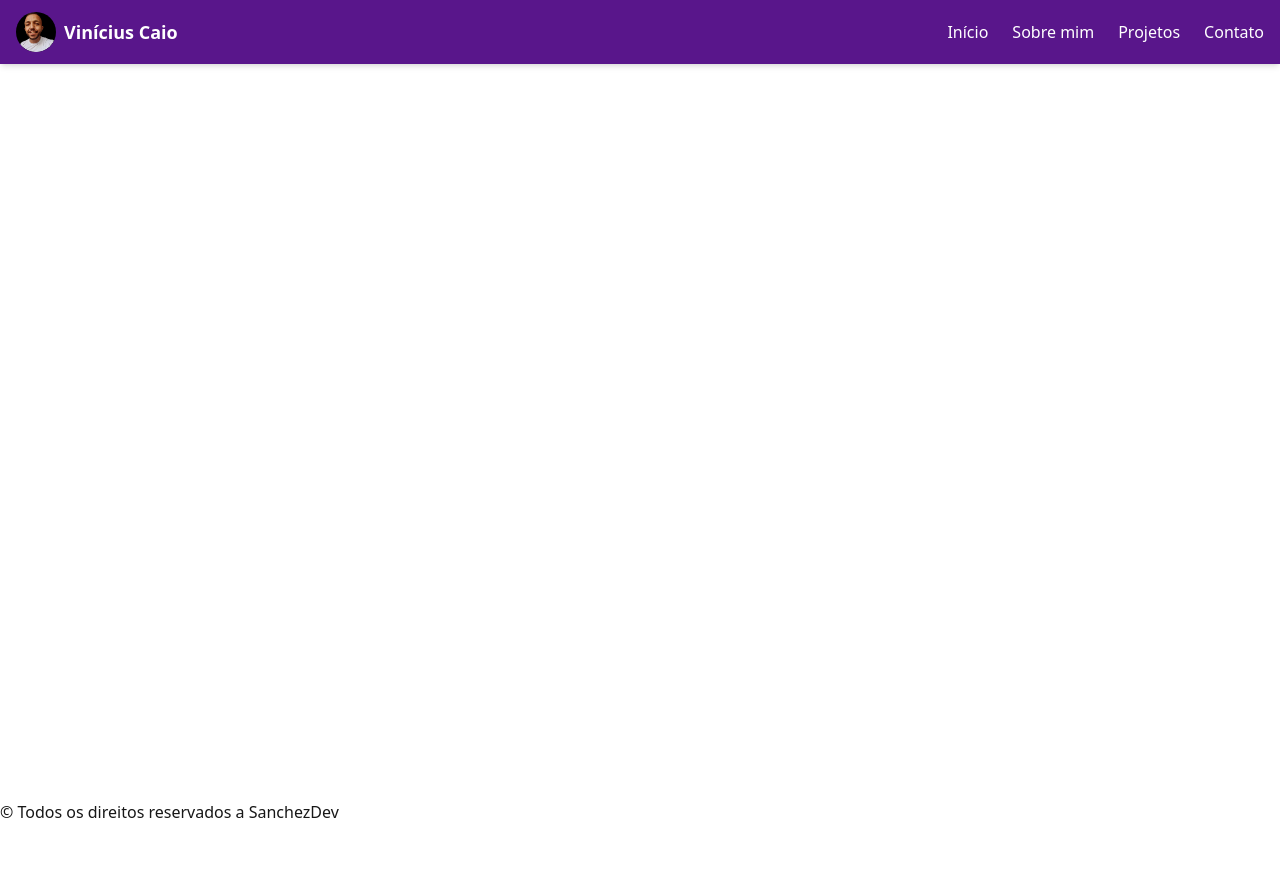
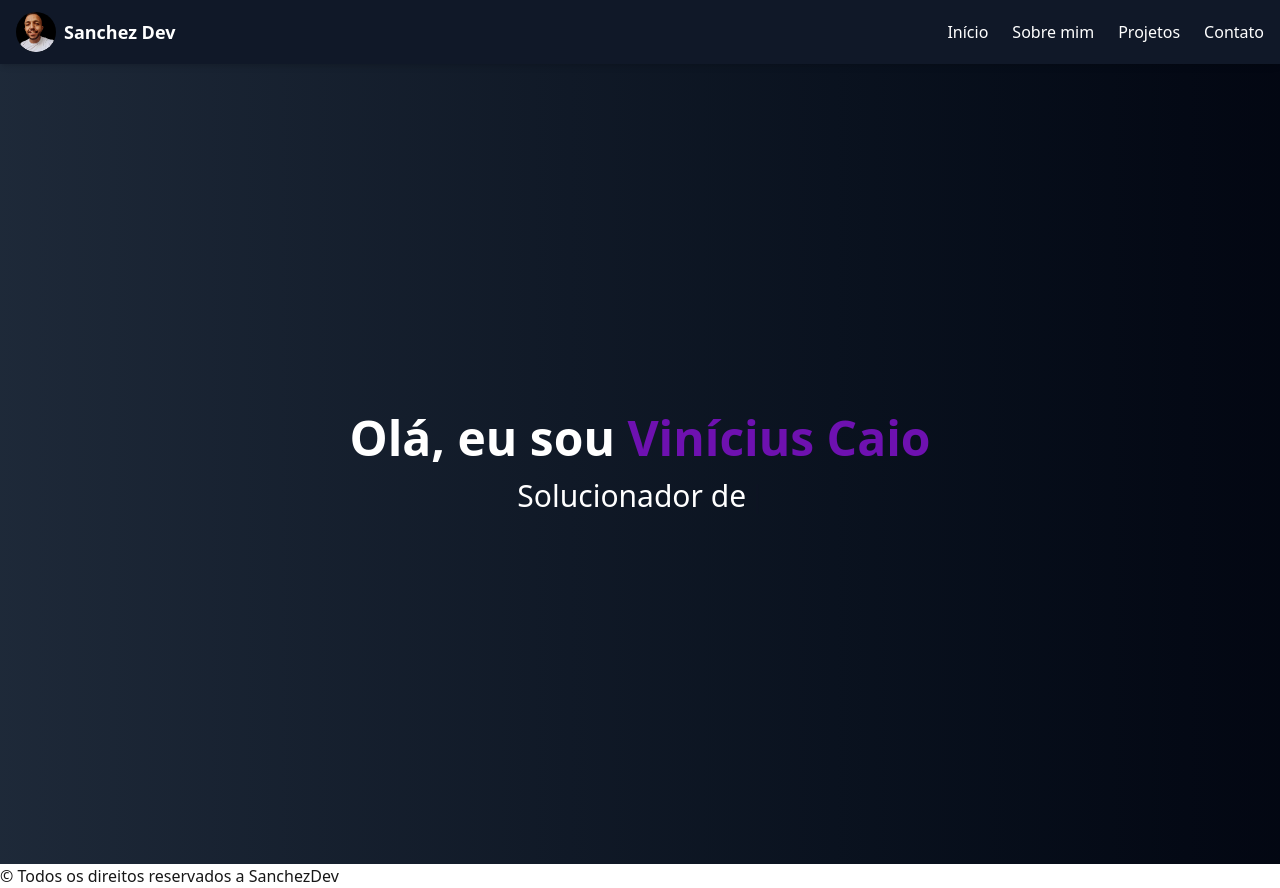
Before and after one commit to SanchezDeveloper/meu-portifolio.github.io, a Next.js app in the folder meu-portfolio/: page / in a window 1280 px wide. Before the commit the page ends 824 px from the top, so only its background shows below. Built offline with nearby package versions, Linux system fonts and the light colour scheme.

Commit message:
starting content sections

```diff
--- a/meu-portfolio/package.json
+++ b/meu-portfolio/package.json
@@ -9,7 +9,6 @@
     "lint": "eslint"
   },
   "dependencies": {
-    "lucide-react": "^0.545.0",
     "next": "15.5.5",
     "react": "19.1.0",
     "react-dom": "19.1.0"
@@ -22,6 +21,8 @@
     "@types/react-dom": "^19",
     "eslint": "^9",
     "eslint-config-next": "15.5.5",
+    "lucide-react": "^0.545.0",
+    "react-simple-typewriter": "^5.0.1",
     "tailwindcss": "^4",
     "typescript": "^5"
   }
--- a/meu-portfolio/src/app/page.tsx
+++ b/meu-portfolio/src/app/page.tsx
@@ -1,3 +1,4 @@
+import FisrtSection from "@/components/FirstSection";
 import Footer from "@/components/Footer";
 import Header from "@/components/Header"
 
@@ -5,7 +6,11 @@ export default function Home() {
   return (
     <div>
       <Header />
-      <h1 className="h-screen">Welcome to My Portfolio</h1>
+      <main>
+        <article>
+          <FisrtSection />
+        </article>
+      </main>
       <Footer />
     </div>
   );
--- /dev/null
+++ b/meu-portfolio/src/components/FirstSection.tsx
@@ -0,0 +1,22 @@
+"use client"
+import React from 'react'
+import { useTypewriter, Cursor } from 'react-simple-typewriter';
+
+export default function FisrtSection() {
+
+  const [ text ] = useTypewriter( {
+    words: [ "Desenvolvedor Web", "Solucionador de problemas", "Fascinado por tecnologia" ],
+    loop:  true ,
+    delaySpeed: 2000,
+  });
+
+  return (
+    <section className="h-dvh mt-16 flex flex-col items-center justify-center bg-gradient-to-r from-gray-800 to-gray-950 text-center text-white px-4" id="inicio">
+      <h1 className="text-3xl md:text-5xl font-bold mb-4">Olá, eu sou <span className='text-purple-800'>Vinícius Caio</span></h1>
+      <span className='text-3xl'>{text}<Cursor cursorStyle="|" cursorColor='purple' /></span>
+
+
+
+    </section>
+  )
+}
--- a/meu-portfolio/src/components/Header.tsx
+++ b/meu-portfolio/src/components/Header.tsx
@@ -10,7 +10,7 @@ export default function Header() {
   return (
     <>
       {/* Header fixo */}
-      <header className="fixed top-0 left-0 w-full bg-purple-900 text-white h-16 flex items-center justify-between p-4 z-50 shadow-md">
+      <header className="fixed top-0 left-0 w-full bg-gray-900 text-white h-16 flex items-center justify-between p-4 z-50 shadow-md">
         {/* Logo / Perfil */}
         <div className="flex items-center gap-2">
           <Image
@@ -20,16 +20,16 @@ export default function Header() {
             alt="Foto de perfil"
             className="rounded-full"
           />
-          <h1 className="text-lg font-semibold">Vinícius Caio</h1>
+          <h1 className="text-lg font-semibold">Sanchez Dev</h1>
         </div>
 
         {/* Menu - Desktop */}
         <nav className="hidden md:block">
           <ul className="flex gap-6">
-            <li><a href="#inicio" className="hover:text-gray-400">Início</a></li>
-            <li><a href="#sobre-mim" className="hover:text-gray-400">Sobre mim</a></li>
-            <li><a href="#projetos" className="hover:text-gray-400">Projetos</a></li>
-            <li><a href="#contato" className="hover:text-gray-400">Contato</a></li>
+            <li><a href="#inicio" className="hover:text-purple-600">Início</a></li>
+            <li><a href="#sobre-mim" className="hover:text-purple-600">Sobre mim</a></li>
+            <li><a href="#projetos" className="hover:text-purple-600">Projetos</a></li>
+            <li><a href="#contato" className="hover:text-purple-600">Contato</a></li>
           </ul>
         </nav>
 
```
Also changed, not shown: 1 other file (tests, documents, lock files or other folders).
